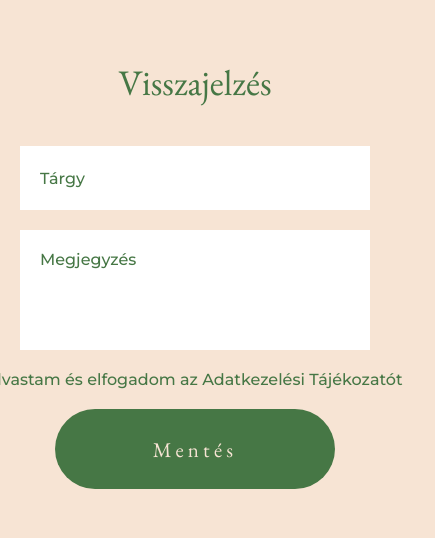
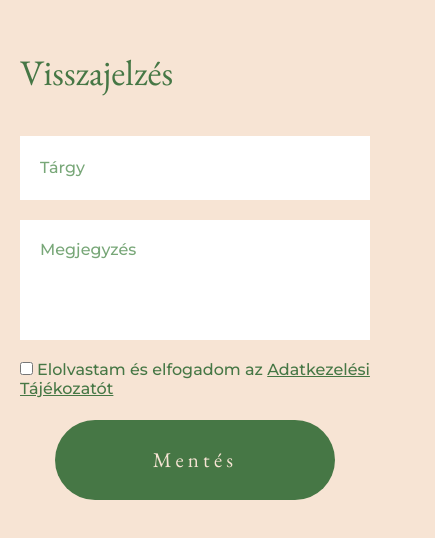
Before and after one commit to kovacsborka/uibuild-form-light, a plain HTML site: page frontend/index.html in a window 390 px wide. Shown: the part 158-696 px from the top of the page, 435 px wide, since content can reach past the window. Drawn offline with nearby package versions, Linux system fonts and the light colour scheme.

Commit message:
finished

```diff
--- a/frontend/index.html
+++ b/frontend/index.html
@@ -19,7 +19,7 @@
 		<div class="checkboxdiv">
 
 			<input type="checkbox" name="checkbox" id="checkbox">
-			<span>Elolvastam és elfogadom az Adatkezelési Tájékozatót</span>
+			<span>Elolvastam és elfogadom az <u>Adatkezelési Tájékozatót </u></span>
 		</div>
 			<button>Mentés</button>
 	</div>
--- a/frontend/style.css
+++ b/frontend/style.css
@@ -52,11 +52,15 @@ body {
 
 h1 {
     display: flex;
+    width: 100%;
+    align-content: center;
+    text-align: center;
     font-family: 'EB Garamond', serif;
     font-weight: 400;
     font-size: 48px;
     color: #467745;
     margin: 20px;
+    justify-content: center;
 }
 
 
@@ -70,6 +74,8 @@ h1 {
     background-color: #fff;
     margin: 20px;
     padding: 20px;
+    color: #467745;
+
 }
 
 
@@ -83,24 +89,15 @@ textarea {
     margin: 20px;
     padding: 20px;
     margin-top: 0;
+    color: #467745;
+
 }
 
 ::placeholder {
-    color: #467745;
+    color: #78a778;
 }
 
 
-@media screen and (max-width: 520px) {
-    h1 {
-        font-size: 36px;
-        justify-self: flex-start;
-    }
-
-    #targy, textarea {
-        width: calc(100% - 40px);
-        margin-left: 20px;
-    }
-}
 
 span {
     font-family: 'Montserrat', sans-serif;
@@ -109,6 +106,9 @@ span {
     color: #467745;
     overflow-wrap: break-word;
 }
+
+
+
 
 button {
     font-family: 'EB Garamond', serif;
@@ -124,5 +124,27 @@ button {
 
 .checkboxdiv {
     width: 480px;
+    height: 40px;
     margin-bottom: 20px;
+    /* border: 2px solid black; */
 }
+
+
+@media screen and (max-width: 520px) {
+    h1 {
+        font-size: 36px;
+        justify-content: flex-start;
+        padding-left: 20px;
+
+    }
+
+    #targy, textarea {
+        width: calc(100% - 40px);
+        margin-left: 20px;
+    }
+
+    .checkboxdiv {
+        width: calc(100% - 40px);
+
+    }
+}
```
